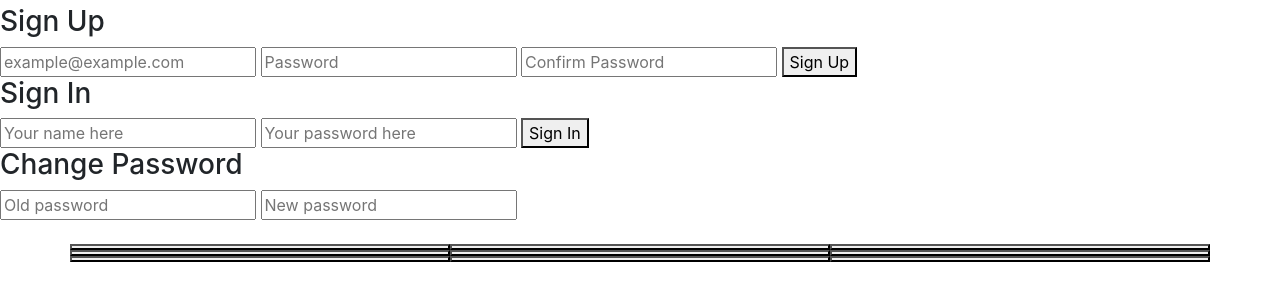
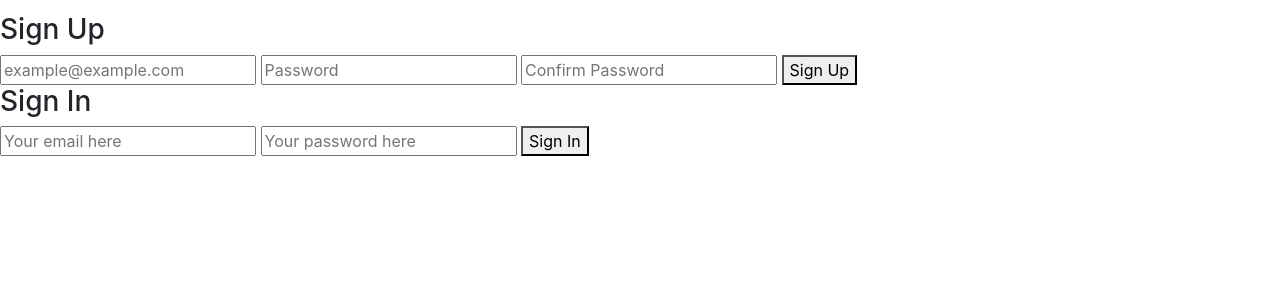
Before and after one commit to MsPockets/tic-tac-toe, a website built with webpack: page index.html in a window 1280 px wide. Shown: the part 51-352 px from the top of the page. Built offline with nearby package versions, Linux system fonts and the light colour scheme.

Commit message:
Add all auth scripts
Add sign up, sign in, change password, and sign out for:

api.js
app.js
aui.js
events.js

```diff
--- a/assets/scripts/api.js
+++ b/assets/scripts/api.js
@@ -1,5 +1,5 @@
-const config = require('./../config')
-const store = require('./../store')
+const config = require('./config')
+const store = require('./store')
 
 const signUp = function(data) {
   return $.ajax({
@@ -11,14 +11,14 @@ const signUp = function(data) {
 
 const signIn = function(data) {
   return $.ajax({
-    url: config.apiUrl + "/sign-in",
+    url: config.apiUrl.production + "/sign-in",
     method: 'POST',
     data: data
   })
 }
 const changePassword = function(data) {
   return $.ajax({
-    url: config.apiUrl + "/change-password",
+    url: config.apiUrl.production + "/change-password",
     method: 'PATCH',
     headers: {
       Authorization: 'Token token=' + store.user.token
@@ -30,7 +30,7 @@ const changePassword = function(data) {
 
 const signOut = function() {
   return $.ajax({
-    url: config.apiUrl + "/sign-out",
+    url: config.apiUrl.production + "/sign-out",
     method: 'DELETE',
     headers: {
       Authorization: 'Token token='+ store.user.token
--- a/assets/scripts/app.js
+++ b/assets/scripts/app.js
@@ -1,12 +1,13 @@
 'use strict'
 
-const authEvents = require('./auth/events')
+const authEvents = require('./events')
 
 $(() => {
-  $('#sign-out').hide()
-  $('#change-password').hide()
-  $('#sign-up').on('submit', authEvents.onSignUp)
-  $('#sign-in').on('submit', authEvents.onSignIn)
+  $('#sign-out-form').hide()
+  $('#change-password-form').hide()
+  $('#sign-up').on('click', authEvents.onSignUp)
+  $('#sign-in').on('click', authEvents.onSignIn)
   $('#change-password').on('submit', authEvents.onChangePassword)
   $('#sign-out').on('submit', authEvents.onSignOut)
+  $('#game-board').hide()
   })
--- a/assets/scripts/events.js
+++ b/assets/scripts/events.js
@@ -37,7 +37,7 @@
 // $().show()
 // //
 
-const getFormFields = require('./../../../lib/get-form-fields')
+const getFormFields = require('./../../lib/get-form-fields')
 const api = require('./api')
 const ui = require('./ui')
 
--- a/assets/scripts/ui.js
+++ b/assets/scripts/ui.js
@@ -1,4 +1,4 @@
-const store = require('./../store')
+const store = require('./store')
 
 
 
--- a/index.html
+++ b/index.html
@@ -13,26 +13,27 @@
     </head>
     <body>
       <h1>Tic Tac Toe</h1>
-      <form id="sign-up">
+      <p id="message"></p>
+      <form id="sign-up-form">
         <fieldset>
           <h3>Sign Up</h3>
           <input name="credentials[email]" type="string" id="email" placeholder="example@example.com" required>
           <input name="credentials[password]" type="string" id="password" placeholder="Password" required>
-          <input name="credentials[password_confirmation]" type="string" id="password" placeholder="Confirm Password" required>
+          <input name="credentials[passwordConfirmation]" type="string" id="password" placeholder="Confirm Password" required>
           <button id="sign-up">Sign Up</button>
         </fieldset>
       </form>
 
-      <form id="sign-in">
+      <form id="sign-in-form">
         <fieldset>
           <h3>Sign In</h3>
-          <input name="credentials[name]" type="string" id="name" placeholder="Your name here" required>
+          <input name="credentials[email]" type="string" id="email" placeholder="Your email here" required>
           <input name="credentials[password]" type="string" id="password" placeholder="Your password here">
           <button id="sign-in">Sign In</button>
         </fieldset>
       </form>
 
-      <form>
+      <form id="change-password-form">
         <fieldset>
           <h3>Change Password</h3>
           <input name="passwords[old]" type="string" id="OLDPW" placeholder="Old password" required>
@@ -41,7 +42,7 @@
         </fieldset>
       </form>
       <br>
-      <form id="sign-out">
+      <form id="sign-out-form">
         <button id="sign-out">Sign Out</button>
       </form>
 
```
Also changed, not shown: 1 other file.
